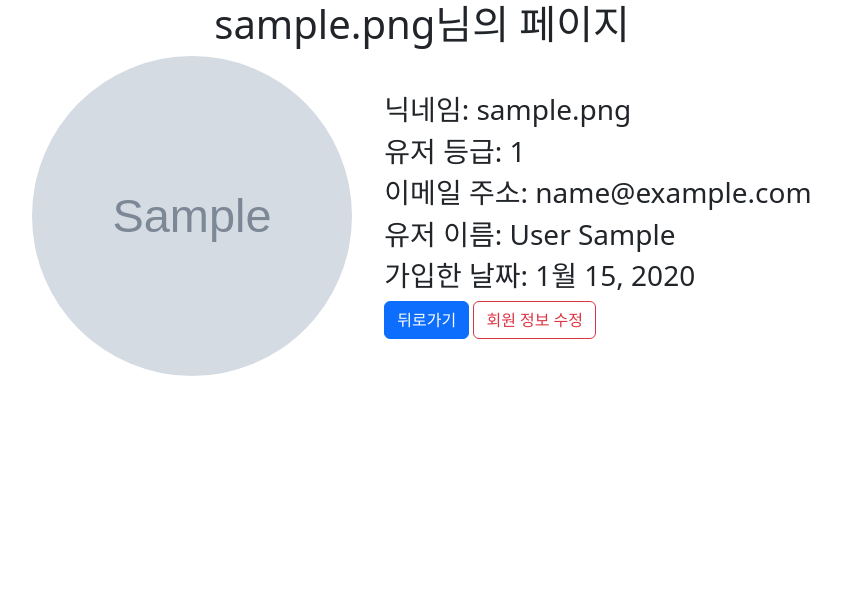
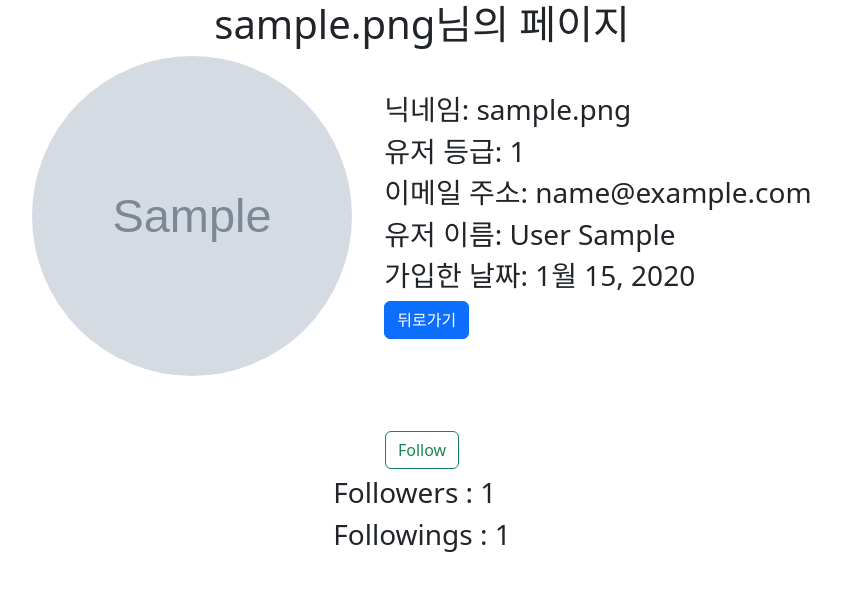
Before and after one commit to DongjaeKam/travel-master, a Django app: page /accounts/1/detail/ in a window 1280 px wide. Shown: the top 591 px of the page, without its empty margins (218-1059 px from the left). Run offline with Django 3.2, Linux system fonts and the light colour scheme; tables that the repository leaves empty hold one stand-in row (values such as "Sample post"); grey boxes marked "Sample" are stand-in pictures; some libraries are stand-ins or nearby versions.

Commit message:
edit_profile, change_password  pk 추가 , 에러 처리용 잘못된 접근 페이지 추가

```diff
--- a/accounts/templates/accounts/detail.html
+++ b/accounts/templates/accounts/detail.html
@@ -13,10 +13,63 @@
       <h3 class='detail-user-cate'>이메일 주소: {{ user.email }}</h3>
       <h3 class='detail-user-cate'>유저 이름: {{ user.last_name }} {{ user.first_name }} </h3>
       <h3 class='detail-user-cate'>가입한 날짜: {{ user.date_joined.date }}</h3>
+      <a class="btn btn-primary" href="{% url 'accounts:index' %}" role="button">뒤로가기</a>
 
-      <a class="btn btn-primary" href="{% url 'accounts:index' %}" role="button">뒤로가기</a>
-      <a class="btn btn-outline-danger" href="{% url 'accounts:edit_profile' %}" role="button">회원 정보 수정</a>
+      {% if request.user == user %}
+      <a class="btn btn-outline-danger" href="{% url 'accounts:edit_profile' user.pk %}" role="button">회원 정보 수정</a>
+      {% endif %}
     </div>
   </div>
 </section>
+
+<section class="follow my-5 d-flex flex-column align-items-center">
+  <div class="btn">
+  {% if request.user != user %}
+  {% if request.user not in followers %}
+  <button type="button" id="follow-btn" data-user-id="{{ user.pk }}" class="btn btn-outline-success">Follow</button>
+  {% else %}
+  <button type="button" id="follow-btn" data-user-id="{{ user.pk }}" class="btn btn-outline-danger">Unfollow</button>
+  {% endif %}
+  {% endif %}
+  </div>
+  <div id="follow-cnt">
+    <h3 class="follow">Followers : {{ followers.count }}</h3>
+    <h3 class="follow">Followings : {{ followings.count }}</h3>
+  </div>
+</section>
 {% endblock content %}
+
+{% block script %}
+<script src="https://cdn.jsdelivr.net/npm/axios/dist/axios.min.js"></script>
+
+{% comment %} following 기능 {% endcomment %}
+<script>
+  const followBtn = document.querySelector('#follow-btn')
+
+  followBtn.addEventListener('click', function(event) {
+    axios({
+      method: 'get',
+      url: `/accounts/${event.target.dataset.userId}/follow/`
+    })
+    .then(response => {
+      console.log(response.data)
+      if (response.data.isFollowing === true) {
+        event.target.classList.add('btn-outline-danger')
+        followBtn.innerText = 'Unfollow'
+        event.target.classList.remove('btn-outline-success')
+      } else {
+        event.target.classList.add('btn-outline-success')
+        followBtn.innerText = 'Follow'
+        event.target.classList.remove('btn-outline-danger')
+      }
+
+      const followCnt = document.querySelector('#follow-cnt')
+      followCnt.innerHTML = `
+        <h3 class="follow">Followers : ${ response.data.followers }</h3>
+        <h3 class="follow">Followings : ${ response.data.followings }</h3>
+      `
+    })
+  })
+
+</script>
+{% endblock script %}
--- a/accounts/templates/accounts/edit_profile.html
+++ b/accounts/templates/accounts/edit_profile.html
@@ -16,7 +16,7 @@
             {% csrf_token %}
             {{ form.as_p }}
             {{ password_form.as_p }}
-            <a href = "{% url 'accounts:change_password' %}" >비밀번호 변경</a>
+            <a href = "{% url 'accounts:change_password' user.pk %}" >비밀번호 변경</a>
         </div>
     </div>
 
--- a/accounts/urls.py
+++ b/accounts/urls.py
@@ -9,6 +9,7 @@ urlpatterns = [
   path('logout/', views.logout, name='logout'),
   path('signup/', views.signup, name='signup'),
   path('<int:pk>/detail/', views.detail, name='detail'),
-  path('edit_profile/', views.edit_profile, name='edit_profile'),
-  path('change_password/', views.change_password, name='change_password'),
+  path('<int:pk>/edit_profile/', views.edit_profile, name='edit_profile'),
+  path('<int:pk>/change_password/', views.change_password, name='change_password'),
+  path('wrong_approach/',views.wrong_approach, name='wrong_approach'),
 ]
--- a/accounts/views.py
+++ b/accounts/views.py
@@ -5,12 +5,13 @@ from django.shortcuts import render, redirect
 from django.contrib.auth.forms import AuthenticationForm
 from django.contrib.auth import get_user_model
 from .forms import CustomUserModel
+from .forms import CustomUserChangeForm
 from django.contrib.auth import login as auth_login
 from django.contrib.auth import logout as auth_logout
+from django.contrib.auth.forms import PasswordChangeForm
 from django.contrib.auth.decorators import login_required
-from .forms import CustomUserChangeForm
 from django.views.decorators.csrf import csrf_exempt
-from django.contrib.auth.forms import PasswordChangeForm
+from django.http import JsonResponse
 
 # Create your views here.
 
@@ -26,22 +27,21 @@ def index(request):
 @csrf_exempt
 def login(request):
     if request.method == 'POST':
-
         form = AuthenticationForm(request, data=request.POST)
         if form.is_valid():
             auth_login(request, form.get_user())
-            return render(request, 'accounts/login.html')
+            return redirect(request.GET.get('next') or 'accounts:index')
     else:
         form = AuthenticationForm()
     context = {
         'form': form
     }
-    return render(request, 'accounts/login.html', context)
+    return redirect('articles:index')
 
 # 로그아웃 페이지
 def logout(request):
     auth_logout(request)
-    return redirect('accounts:login')
+    return redirect('articles:index')
 
 
 # 개인 프로필 페이지
@@ -49,19 +49,20 @@ def detail(request,pk):
   user = get_user_model().objects.get(pk = pk)
   context = {
     'user': user,
+    'followers': user.followers.all(),
+    'followings': user.followings.all()
   }
+
   return render(request,'accounts/detail.html', context)
 
 # 회원가입
 def signup(request):
-
   if request.method == 'POST':
     sign_form = CustomUserModel(request.POST, request.FILES)
     if sign_form.is_valid():
       sign = sign_form.save()
       auth_login(request, user=sign)
       return redirect('accounts:index')
-
   else:
     sign_form = CustomUserModel()
 
@@ -71,43 +72,84 @@ def signup(request):
 
   return render(request, 'accounts/signup.html', context)
 
+#프로필 수정
+@login_required
+def edit_profile(request,pk):
 
-  #프로필 수정
-def edit_profile(request):
+    user = get_user_model().objects.get(pk=pk)
 
-    if request.method == 'POST':
-        form = CustomUserChangeForm(request.POST ,instance=request.user)
+    if request.user == user:
 
-        if form.is_valid():
-            user = form.save()
-            if request.FILES :
-              user.profile_image =request.FILES['image']
+      if request.method == 'POST':
+          form = CustomUserChangeForm(request.POST ,instance=request.user)
+          if form.is_valid():
+              user = form.save()
+              user.profile_image = request.FILES['image']
               user.save()
+              return redirect('accounts:detail',user.pk)
+      else:
+          form = CustomUserChangeForm(instance=request.user)
 
-            return redirect('accounts:index')
+      context = {
+          'form': form,
+      }
+
+      return render(request,'accounts/edit_profile.html',context)
     else:
-        form = CustomUserChangeForm(instance=request.user)
-    context = {
+      return redirect('accounts:wrong_approach')
+
+@login_required
+def change_password(request,pk):
+
+    user = get_user_model().objects.get(pk=pk)
+
+    if request.user == user:
+
+      if request.method == 'POST':
+          form = PasswordChangeForm(request.user, request.POST)
+          if form.is_valid():
+              user = form.save()
+              update_session_auth_hash(request, user)  # Important!
+              messages.success(request, 'Your password was successfully updated!')
+              return redirect('index')
+          else:
+              messages.error(request, 'Please correct the error below.')
+      else:
+          form = PasswordChangeForm(request.user)
+
+      context = {
         'form': form,
-    }
+      }
 
-    return render(request,'accounts/edit_profile.html',context)
+      return render(request, 'accounts/change_password.html',context)
+    else:
+      return redirect('accounts:wrong_approach')
+      #에러 페이지 -> index 수정
 
-def change_password(request):
-    if request.method == 'POST':
-        form = PasswordChangeForm(request.user, request.POST)
-        if form.is_valid():
-            user = form.save()
-            update_session_auth_hash(request, user)  # Important!
-            messages.success(request, 'Your password was successfully updated!')
-            return redirect('accounts:index')
-        else:
-            messages.error(request, 'Please correct the error below.')
+
+# follow
+@login_required
+def follow(request, pk):
+  user = get_user_model().objects.get(pk=pk)
+
+  if request.user != user:
+    if request.user not in user.followers.all():
+      user.followers.add(request.user)
+      is_following = True
     else:
-        form = PasswordChangeForm(request.user)
+      user.followers.remove(request.user)
+      is_following = False
 
-    context = {
-      'form': form,
-    }
+  data = {
+    'isFollowing': is_following,
+    'followers': user.followers.all().count(),
+    'followings': user.followings.all().count(),
+  }
 
-    return render(request, 'accounts/change_password.html',context)
+  return JsonResponse(data)
+
+
+
+def wrong_approach(request):
+
+  return render(request,'accounts/wrong_approach.html')
```
Also changed, not shown: accounts/templates/accounts/wrong_approach.html (added, +17 -0 lines), media/image/profile_image/14264.jpg (deleted), media/image/profile_image/25739.jpg (added), media/image/profile_image/9933_WvPOBGL.jpg (added).
